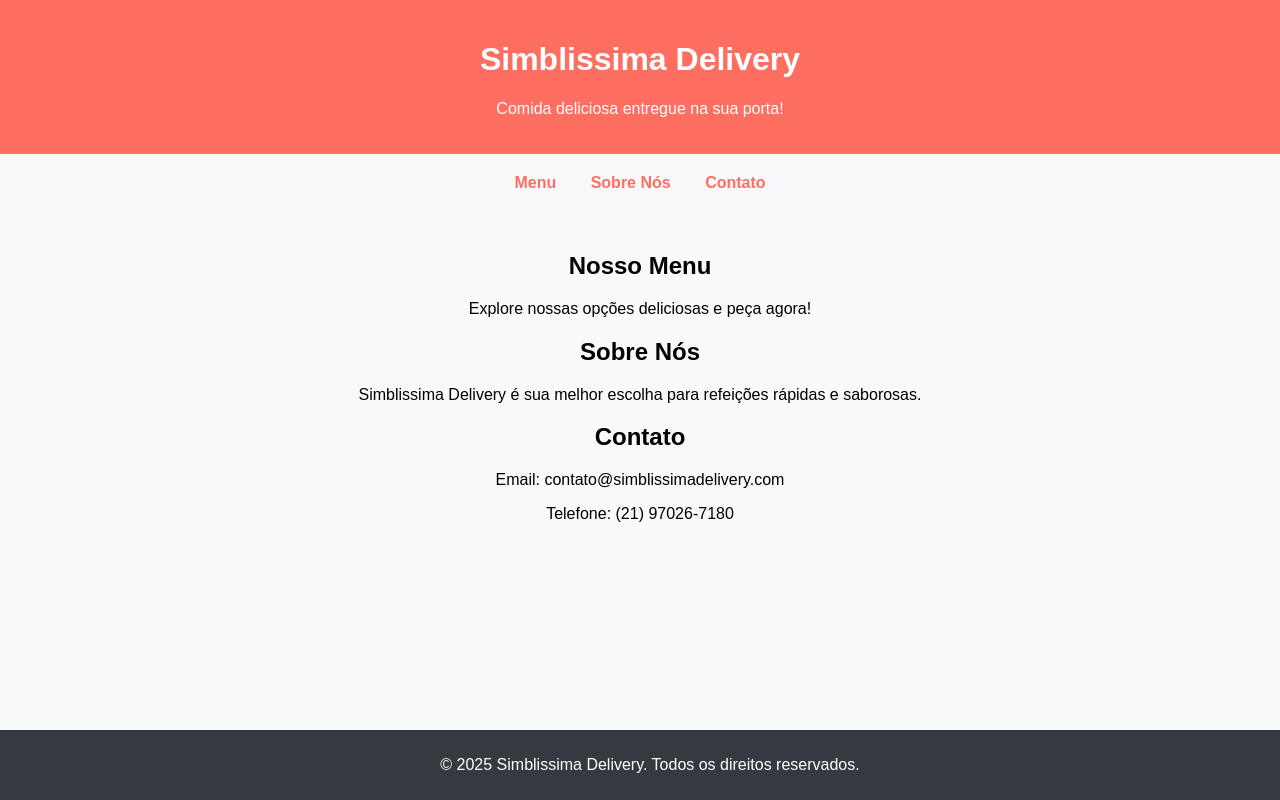
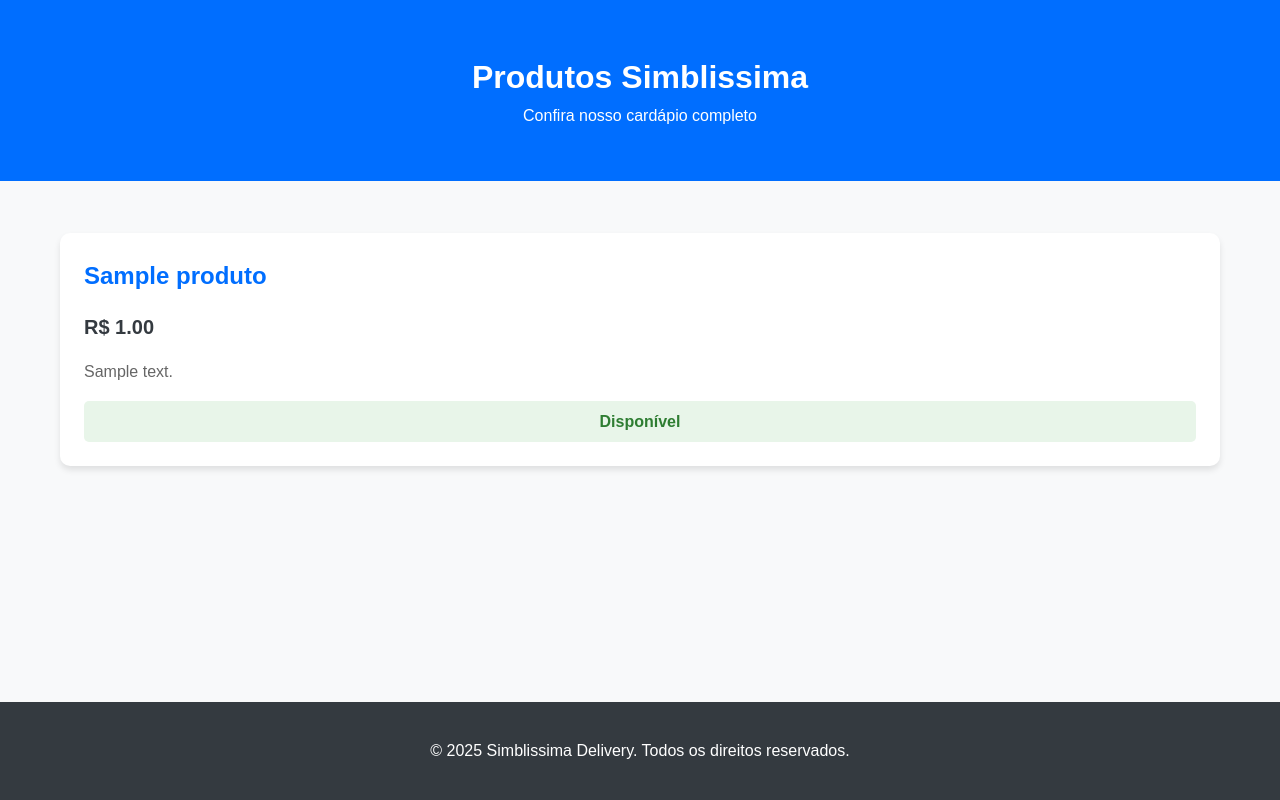
Before and after one commit to Projetos-de-Extensao/PBE_25.1_8001_II_Simblissima, a Django app: page / in a window 1280 px wide. Run offline with Django 5.2, Linux system fonts and the light colour scheme; tables that the repository leaves empty hold one stand-in row (values such as "Sample post").

Commit message:
Renderizacao de produtos na home

```diff
--- a/simblissimaApp/templates/simblissimaApp/home.html
+++ b/simblissimaApp/templates/simblissimaApp/home.html
@@ -1,41 +1,100 @@
 <!DOCTYPE html>
-<html lang="en">
+<html lang="pt-br">
 <head>
     <meta charset="UTF-8">
     <meta name="viewport" content="width=device-width, initial-scale=1.0">
-    <title>Simblissima Delivery</title>
+    <title>Produtos Simblissima</title>
     <style>
-        body {
-            font-family: Arial, sans-serif;
+        :root {
+            --primary-color: #006eff;
+            --secondary-color: #343a40;
+            --background-color: #f8f9fa;
+        }
+
+        * {
             margin: 0;
             padding: 0;
-            background-color: #f8f9fa;
+            box-sizing: border-box;
         }
+
+        body {
+            font-family: 'Arial', sans-serif;
+            background-color: var(--background-color);
+            line-height: 1.6;
+        }
+
+        .container {
+            max-width: 1200px;
+            margin: 0 auto;
+            padding: 20px;
+        }
+
         header {
-            background-color: #ff6f61;
+            background-color: var(--primary-color);
             color: white;
-            padding: 20px;
+            padding: 2rem 0;
             text-align: center;
         }
-        nav {
+
+        .produtos-grid {
+            display: grid;
+            grid-template-columns: repeat(auto-fit, minmax(280px, 1fr));
+            gap: 2rem;
+            padding: 2rem 0;
+        }
+
+        .produto-card {
+            background-color: white;
+            border-radius: 10px;
+            padding: 1.5rem;
+            box-shadow: 0 4px 6px rgba(0, 0, 0, 0.1);
+            transition: transform 0.3s ease;
+        }
+
+        .produto-card:hover {
+            transform: translateY(-5px);
+        }
+
+        .produto-card h3 {
+            color: var(--primary-color);
+            margin-bottom: 1rem;
+            font-size: 1.5rem;
+        }
+
+        .preco {
+            font-size: 1.25rem;
+            font-weight: bold;
+            color: var(--secondary-color);
+            margin: 0.5rem 0;
+        }
+
+        .descricao {
+            color: #666;
+            margin: 1rem 0;
+        }
+
+        .status {
+            padding: 0.5rem;
+            border-radius: 5px;
             text-align: center;
-            margin: 20px 0;
-        }
-        nav a {
-            margin: 0 15px;
-            text-decoration: none;
-            color: #ff6f61;
             font-weight: bold;
         }
-        main {
-            text-align: center;
-            padding: 20px;
+
+        .disponivel {
+            background-color: #e8f5e9;
+            color: #2e7d32;
         }
+
+        .indisponivel {
+            background-color: #ffebee;
+            color: #c62828;
+        }
+
         footer {
-            background-color: #343a40;
+            background-color: var(--secondary-color);
             color: white;
             text-align: center;
-            padding: 10px;
+            padding: 1rem 0;
             position: fixed;
             bottom: 0;
             width: 100%;
@@ -44,31 +103,31 @@
 </head>
 <body>
     <header>
-        <h1>Simblissima Delivery</h1>
-        <p>Comida deliciosa entregue na sua porta!</p>
+        <div class="container">
+            <h1>Produtos Simblissima</h1>
+            <p>Confira nosso cardápio completo</p>
+        </div>
     </header>
-    <nav>
-        <a href="#menu">Menu</a>
-        <a href="#sobre">Sobre Nós</a>
-        <a href="#contato">Contato</a>
-    </nav>
-    <main>
-        <section id="menu">
-            <h2>Nosso Menu</h2>
-            <p>Explore nossas opções deliciosas e peça agora!</p>
-        </section>
-        <section id="sobre">
-            <h2>Sobre Nós</h2>
-            <p>Simblissima Delivery é sua melhor escolha para refeições rápidas e saborosas.</p>
-        </section>
-        <section id="contato">
-            <h2>Contato</h2>
-            <p>Email: contato@simblissimadelivery.com</p>
-            <p>Telefone: (21) 97026-7180</p>
-        </section>
+
+    <main class="container">
+        <div class="produtos-grid">
+            {% for produto in produtos %}
+                <div class="produto-card">
+                    <h3>{{ produto.nome }}</h3>
+                    <p class="preco">R$ {{ produto.preco }}</p>
+                    <p class="descricao">{{ produto.descricao }}</p>
+                    <div class="status {% if produto.disponivel %}disponivel{% else %}indisponivel{% endif %}">
+                        {{ produto.disponivel|yesno:"Disponível,Indisponível" }}
+                    </div>
+                </div>
+            {% endfor %}
+        </div>
     </main>
+
     <footer>
-        <p>&copy; 2025 Simblissima Delivery. Todos os direitos reservados.</p>
+        <div class="container">
+            <p>&copy; 2025 Simblissima Delivery. Todos os direitos reservados.</p>
+        </div>
     </footer>
 </body>
 </html>
--- a/simblissimaApp/urls.py
+++ b/simblissimaApp/urls.py
@@ -3,4 +3,5 @@ from . import views
 
 urlpatterns = [
     path('', views.home, name='home'),
+
 ]
--- a/simblissimaApp/views.py
+++ b/simblissimaApp/views.py
@@ -1,6 +1,7 @@
 from django.shortcuts import render
+from .models import Produto
 
 def home(request):
-    return render(request, 'simblissimaApp/home.html')
-
+    produtos = Produto.objects.all()
+    return render(request, 'simblissimaApp/home.html', {'produtos': produtos})
 # Create your views here.
```
